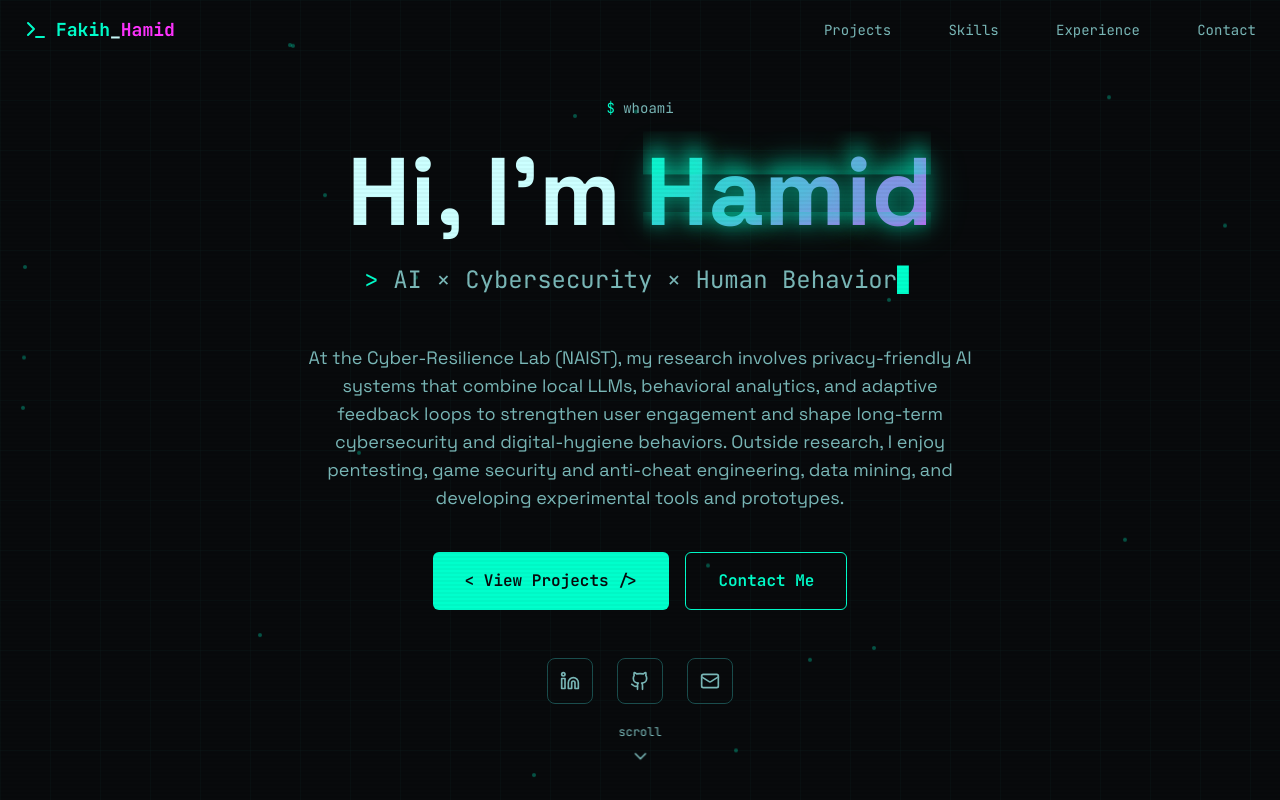
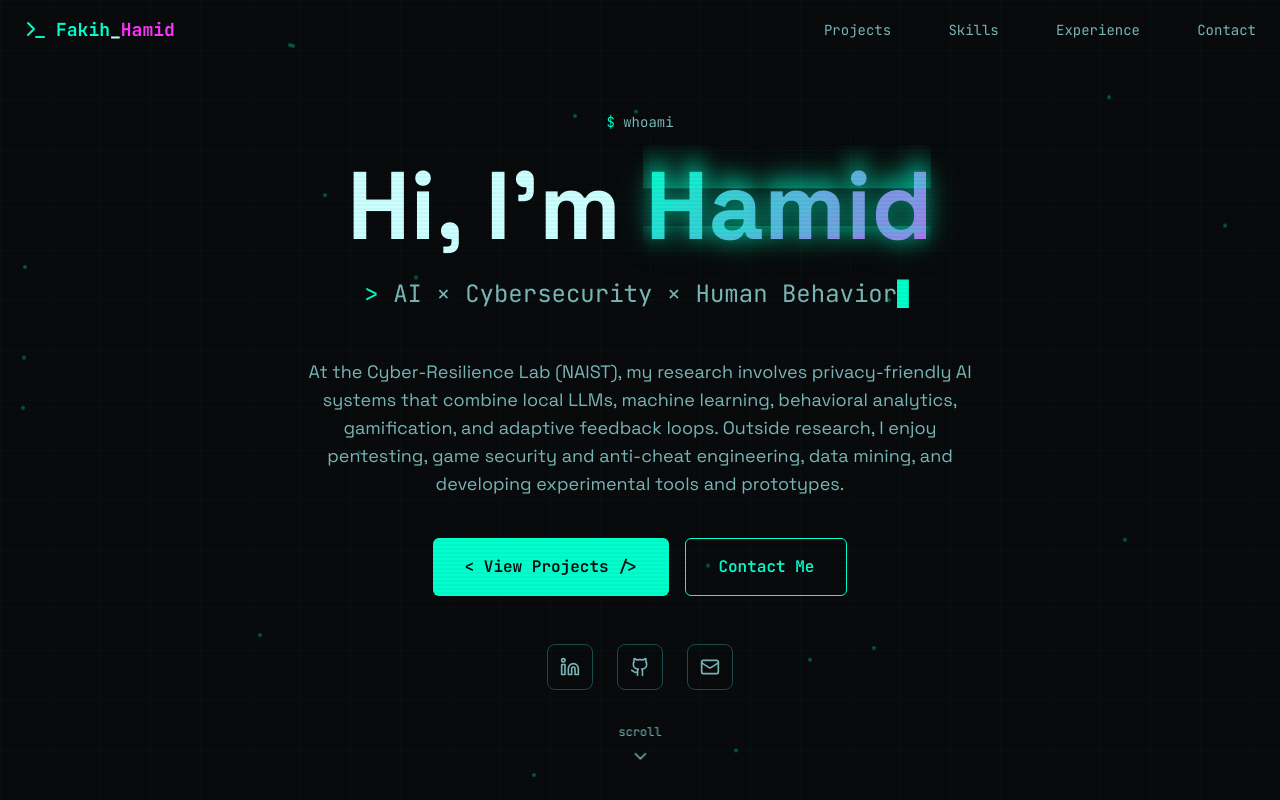
Before and after one commit to Fakih-Hamid/Fakih-Hamid.github.io, a React (Vite) app: page / in a window 1280 px wide. Shown: the top 800 px of the page. Built offline with nearby package versions, Linux system fonts and the light colour scheme; the HTML template or start-up script is replaced by a standard one.

Commit message:
Update HeroSection.tsx

```diff
--- a/src/components/portfolio/HeroSection.tsx
+++ b/src/components/portfolio/HeroSection.tsx
@@ -87,9 +87,8 @@ export function HeroSection() {
           {/* Description */}
           <p className="text-lg text-muted-foreground max-w-2xl mx-auto mb-10 opacity-0 animate-fade-in-up" style={{ animationDelay: "0.8s" }}>
             At the Cyber-Resilience Lab (NAIST), my research involves privacy-friendly AI systems that combine local LLMs,
-            behavioral analytics, and adaptive feedback loops to strengthen user engagement and shape long-term cybersecurity
-            and digital-hygiene behaviors. Outside research, I enjoy pentesting, game security and anti-cheat engineering,
-            data mining, and developing experimental tools and prototypes.
+            machine learning, behavioral analytics, gamification, and adaptive feedback loops. Outside research, I enjoy
+            pentesting, game security and anti-cheat engineering, data mining, and developing experimental tools and prototypes.
           </p>
 
           {/* CTA Buttons */}
```
